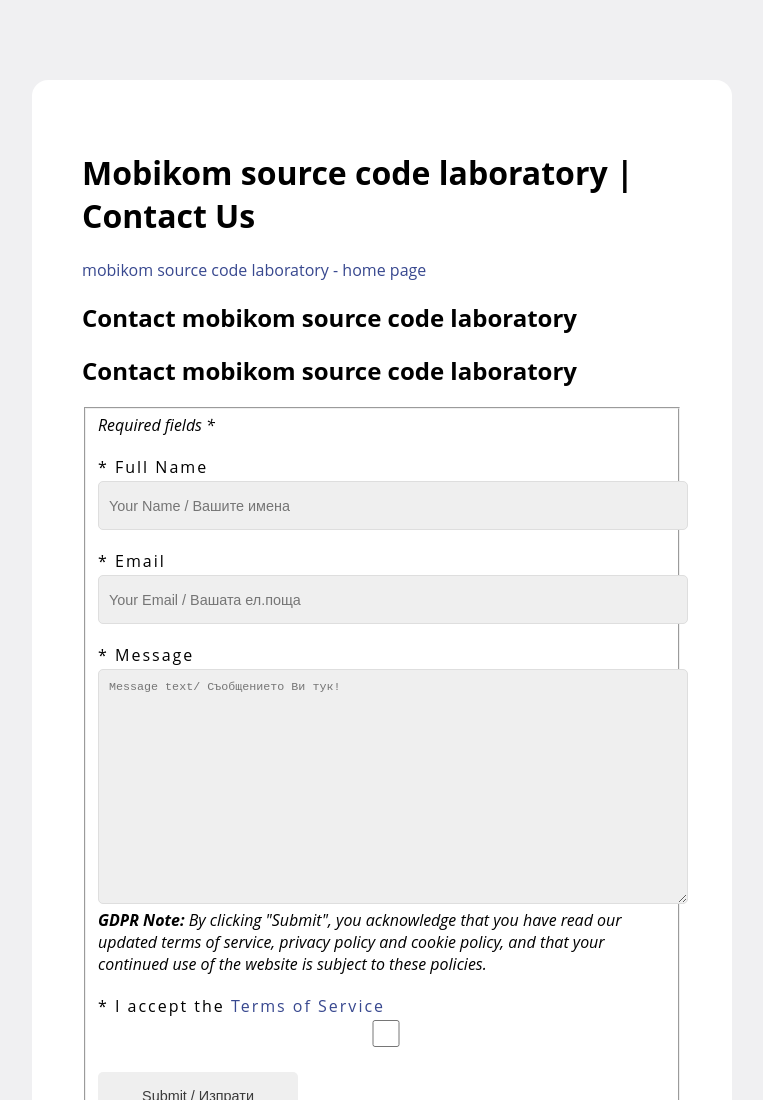
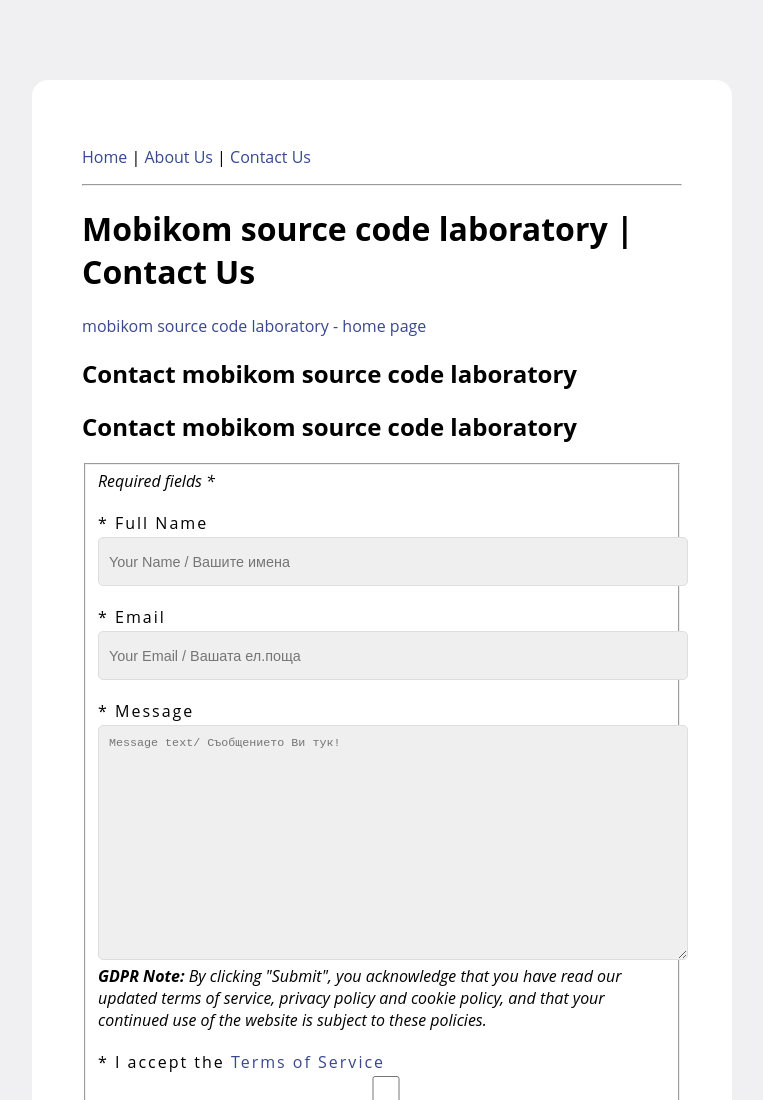
Before and after one commit to mobikom/mobikom.github.io, a plain HTML site: page contact.html in a window 1280 px wide. Shown: the top 1100 px of the page, without its empty margins (258-1021 px from the left). Drawn offline with Linux system fonts and the light colour scheme.

Commit message:
Update contact.html

```diff
--- a/contact.html
+++ b/contact.html
@@ -129,6 +129,10 @@ textarea
 </head>
 <body>
 	<div>
+	<p><a href="/" title="Home">Home</a> |
+			<a href="/about.html" title="About Us">About Us</a> |
+			<a href="/contact.html" title="Contact Us">Contact Us</a></p>
+		<hr>
 	<h1>Mobikom source code laboratory | Contact Us</h1>
 <p><a href="/" title="mobikom source code laboratory - home page">mobikom source code laboratory - home page</a></p>
 	<section class="body">
```
